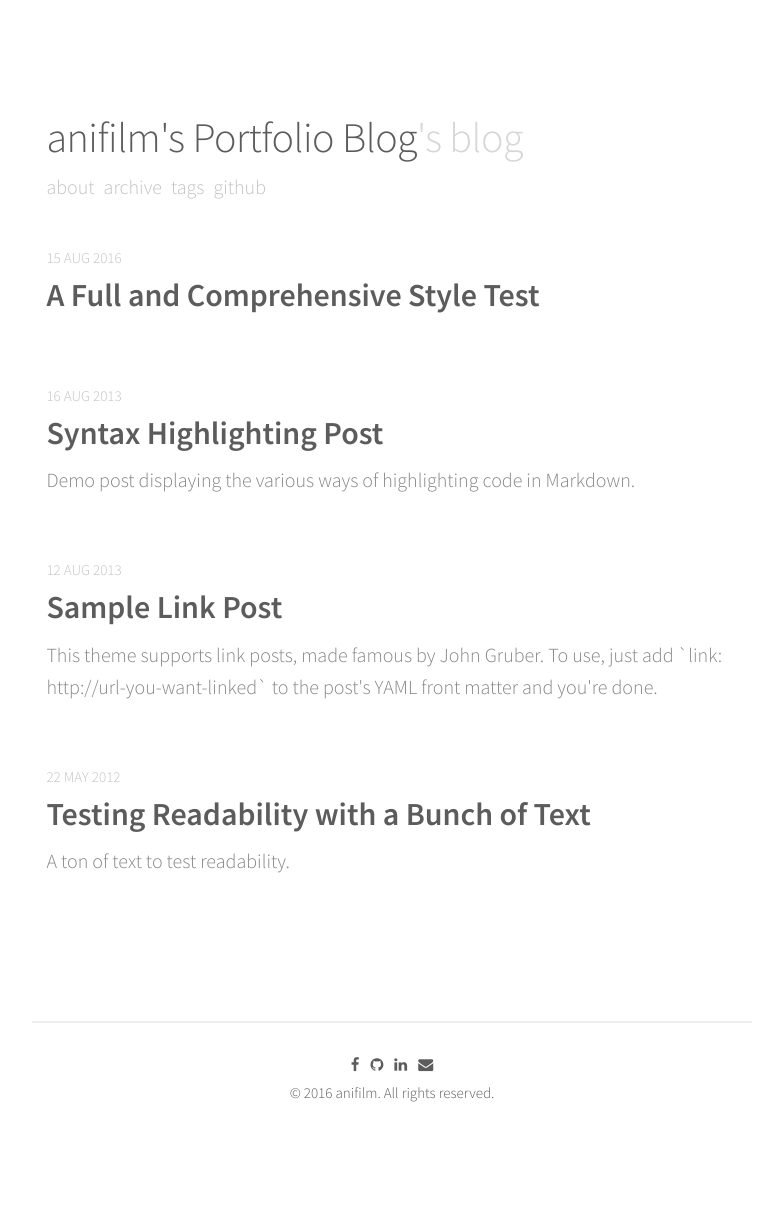
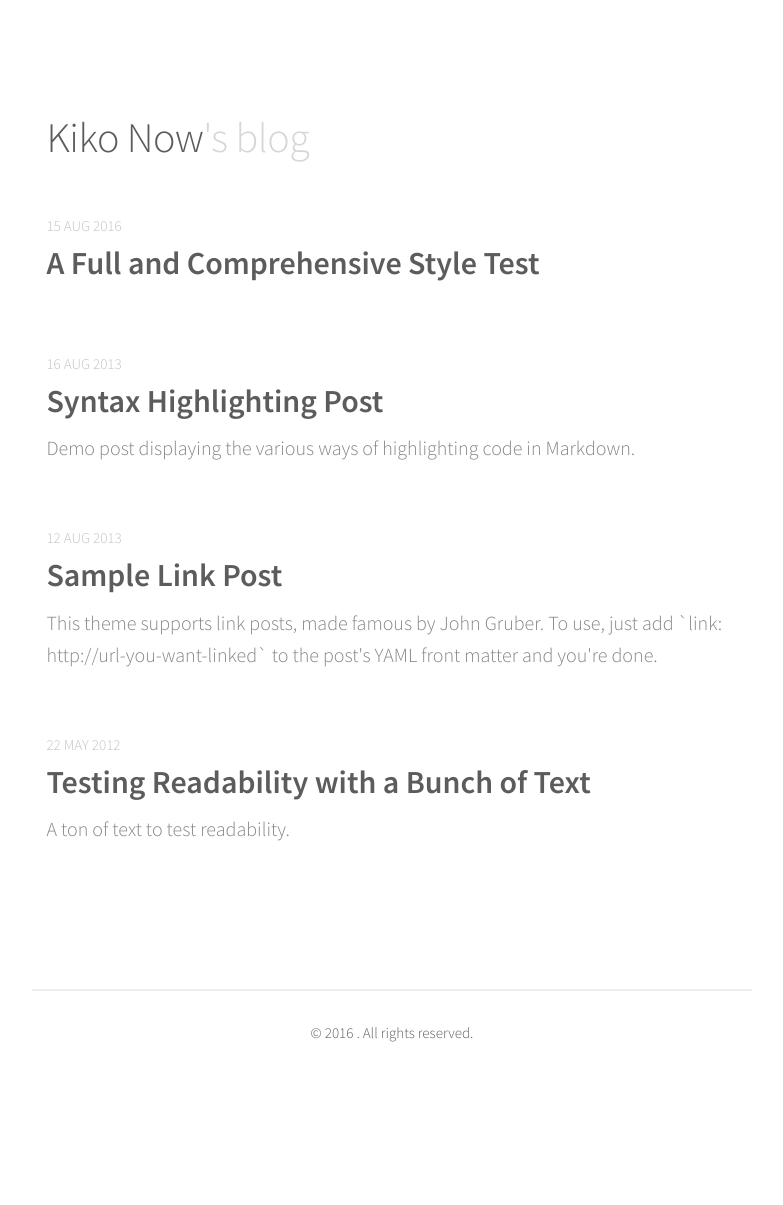
Before and after one commit to anifilm/anifilm.github.io, a Jekyll site: the page built from index.html, in a window 1280 px wide. Shown: the whole page, without its empty margins (248-1031 px from the left). Built offline with Jekyll 4.4.1, drawn with Linux system fonts in a browser that asks for light colours; nearby versions of some CDN libraries; the list of posts is cut into pages by our own code; after the commit the page ends 1145 px from its top, so only the background shows below that; some of the changed lines change nothing that is shown.

Commit message:
Update _config.yml

```diff
--- a/_config.yml
+++ b/_config.yml
@@ -1,96 +1,111 @@
-# # # # # # # # # # # # #
-#   K i k o - p l u s   #
-# # # # # # # # # # # # #
+#
+# This file contains configuration flags to customize your site
+#
 
-# Basic
-name:               "anifilm's Portfolio Blog"
+# Name of your site (displayed in the header)
+name: Kiko Now
+
+# Short bio or description (displayed in the header)
+description: Web Developer from Somewhere
+
+#
+# Flags below are optional
+#
+
+# URL of your avatar or profile pic (you could use your GitHub profile pic)
+avatar: https://raw.githubusercontent.com/barryclark/jekyll-now/master/images/jekyll-logo.png
 
 
-
-author:
-  name:             anifilm
-  facebook:         your-id
-  github:           anifilm
-  linkedin:         your-id
-  email:            anifilm02@gmail.com
-
- ##   youtubeUser:      your-id
-##   youtubeChannel:   your-id
-##   twitter:          your-id
-##   stackoverflow:    your-id
-##   quora:            your-id
-##   pinterest:        your-id
-##   googlePlus:       your-id
-##   instagram:        your-id
-##   reddit:           your-id
-##   medium:           your-id
-##   tumblr:           your-id
-
-# Google-analytics
-google-analytics:
-  id:               ""
-
-# Disqus
-disqus:
-  id:               "anifilm-blog"
-
-# URL
-url:                "https://anifilm.github.io" # the base hostname & protocol for your site
-#url:                "http://localhost:4000" # use this url when develop
-baseurl:            "" # the subpath of your site, e.g. /blog
-
-
-# http://en.wikipedia.org/wiki/List_of_tz_database_time_zones
-timezone:           Asia/Seoul
-permalink:          /:year-:month-:day/:title/
+# Tabs in header. There are 'Blog', 'About', 'Archive', 'Tags'
+# and URL Link(e.g. 'Theme' tab below) tabs. If you don't need one, just delete
+# it from the list(Delete '- name: ' and 'url: ', too!)
+navigation:
+  - name: Blog
+    url: /
+  - name: About
+    url: /about
+  - name: Archive
+    url: /archive
+  - name: Tags
+    url: /tags
+  - name: Theme
+    url: https://github.com/AWEEKJ/kiko-now
 
 # Pagination
-paginate:           5
-paginate_path:      /page:num/
+paginate: 5
 
-# Markdown
-markdown:           kramdown
+# Includes an icon in the footer for each username you enter
+footer-links:
+  behance: # https://www.behance.net/<username>
+  dribbble:
+  email:
+  facebook:
+  flickr:
+  github: AWEEKJ/kiko-now
+  googleplus: # anything in your profile username that comes after plus.google.com/
+  instagram:
+  linkedin:
+  pinterest:
+  rss: # just type anything here for a working RSS icon
+  stackoverflow: # your stackoverflow profile, e.g. "users/50476/bart-kiers"
+  tumblr: # https://<username>.tumblr.com
+  twitter: jekyllrb
+  youtube: # channel/<your_long_string> or user/<user-name>
+
+# Text under the icons in footer
+footer-text: © 2017 Kiko Now
+
+# Enter your Disqus shortname (not your username) to enable commenting on posts
+# You can find your shortname on the Settings page of your Disqus account
+disqus: # <username>.disqus.com
+
+# Enter your Google Analytics web tracking code (e.g. UA-2110908-2) to activate tracking
+google_analytics:
+
+# Your website URL (e.g. http://barryclark.github.io or http://www.barryclark.co)
+# Used for Sitemap.xml and your RSS feed
+url:
+
+# If you're hosting your site at a Project repository on GitHub pages
+# (http://yourusername.github.io/repository-name)
+# and NOT your User repository (http://yourusername.github.io)
+# then add in the baseurl here, like this: "/repository-name"
+baseurl:
+
+#
+# !! You don't need to change any of the configuration flags below !!
+#
+
+permalink: /:title/
+paginate_path: /page:num/
+
+# The release of Jekyll Now that you're using
+version: v1.2.0
+
+# Jekyll 3 now only supports Kramdown for Markdown
 kramdown:
-  imput:            GFM
+  # Use GitHub flavored markdown, including triple backtick fenced code blocks
+  input: GFM
+  # Jekyll 3 and GitHub Pages now only support rouge for syntax highlighting
+  syntax_highlighter: rouge
+  syntax_highlighter_opts:
+    # Use existing pygments syntax highlighting css
+    css_class: 'highlight'
 
-# Navigation
-nav:
-  - name:           "About"
-    url:            "/about"
-  - name:           "Archive"
-    url:            "/archive"
-  - name:           "Tags"
-    url:            "/tags"
-  - name:           "Github"
-    url:            "https://github.com/anifilm/anifilm.github.io"
+# Set the Sass partials directory, as we're using @imports
+sass:
+  style: :expanded # You might prefer to minify using :compressed
 
+# Use the following plug-ins
+plugins:
+  - jekyll-sitemap # Create a sitemap using the official Jekyll sitemap gem
+  - jekyll-feed # Create an Atom feed using the official Jekyll feed gem
+  - jekyll-paginate
 
-
-# Sass
-sass:
-  sass_dir:         _sass
-  style:            :compressed
-
-# Scopes
-defaults:
-  -
-    scope:
-      path:         ""
-      type:         "pages"
-    values:
-      layout:       "page"
-  -
-    scope:
-      path:         ""
-      type:         "posts"
-    values:
-      layout:       "post"
-
-# jekyll-seo-tag, see: http://www.rubydoc.info/gems/jekyll-seo-tag/1.2.0
-gems:
-  - jekyll-seo-tag
-  - jekyll-paginate
-  - jekyll-admin
-  - jekyll-sitemap
-
-exclude:            [vendor]
+# Exclude these files from your production _site
+exclude:
+  - Gemfile
+  - Gemfile.lock
+  - LICENSE
+  - README.md
+  - CNAME
```
